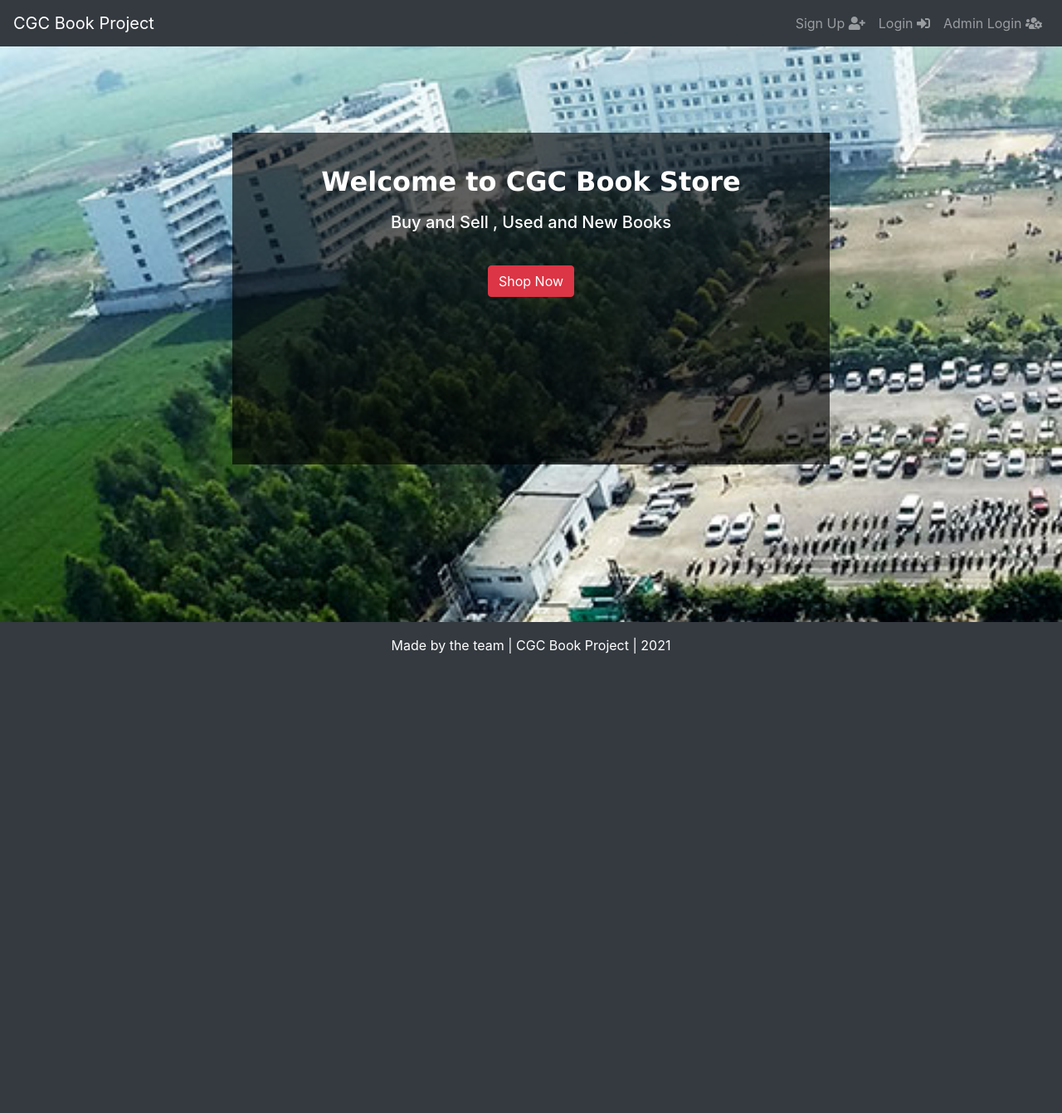
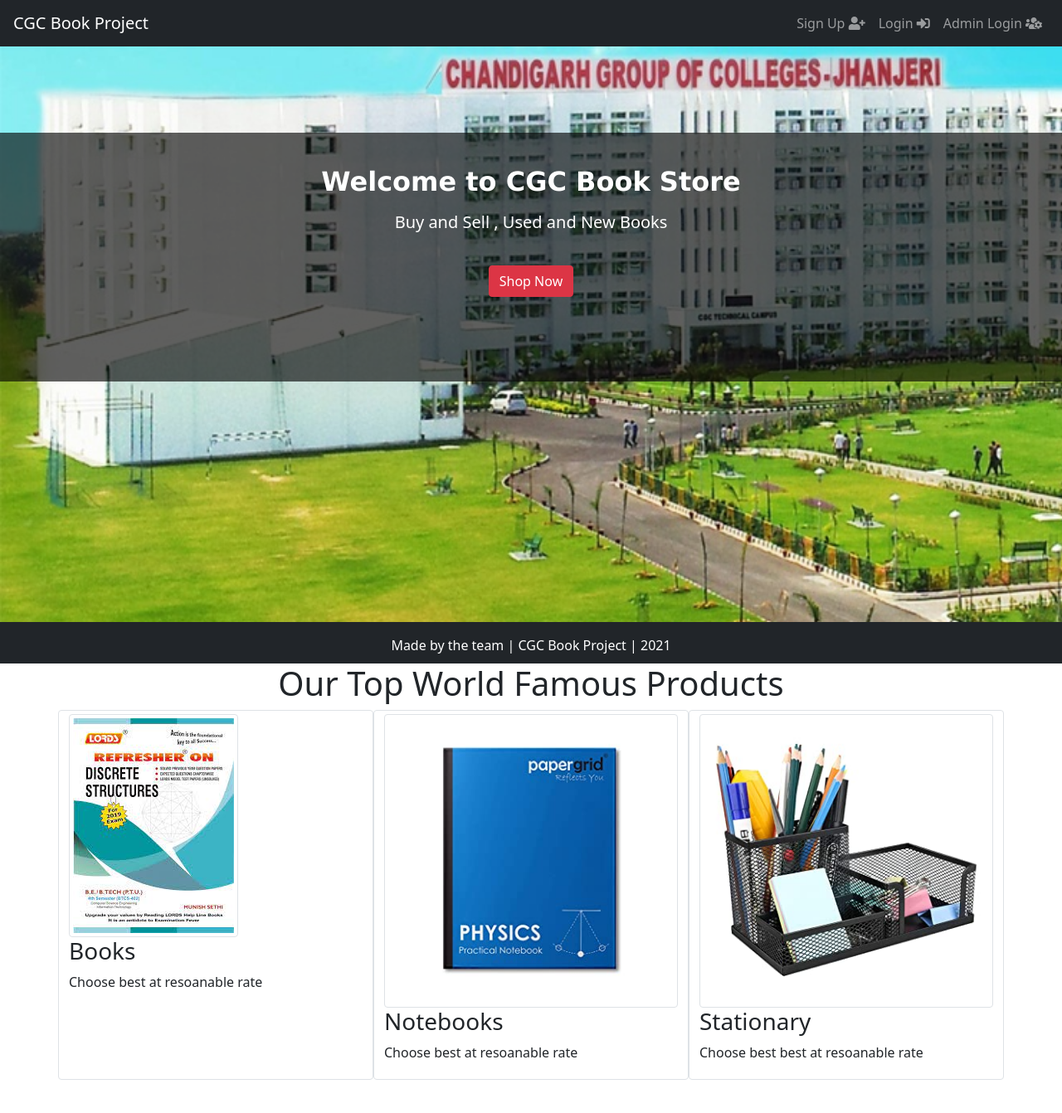
Before and after one commit to gillgurvijay01/CGC-Book-Project, a PHP site: page / in a window 1280 px wide. Shown: the whole page at 83% size. Before the commit the page ends 788 px from the top, so only its background shows below. Run offline with PHP 8.4, Linux system fonts and the light colour scheme.

Commit message:
home page developed

```diff
--- a/css/opening.css
+++ b/css/opening.css
@@ -1,18 +1,17 @@
 
 .opening{
     background-image: url(../img/cgc.jpeg);
-    background-repeat: no-repeat;
-    background-size: cover;
+    background-size:cover;
     width: 100vw;
-    height: 100vh;
+    height:100vh;
     display: flex;
     flex-direction: column;
 }
 
 .main{
     background-color: rgba(0, 0, 0, 0.623);
-    height: 50vh;
-    width: 90vh;
+    height: 300px;
+    width: 100vw;
     top: 20vh;
     position: relative;
     align-self: center;
@@ -33,3 +32,6 @@
     margin-top: 10px;
     margin-bottom: 40px;
 }
+div.container{
+    margin-bottom: 40px;
+}
--- a/index.php
+++ b/index.php
@@ -7,6 +7,8 @@
     <link rel="stylesheet" href="https://maxcdn.bootstrapcdn.com/bootstrap/4.0.0/css/bootstrap.min.css" integrity="sha384-Gn5384xqQ1aoWXA+058RXPxPg6fy4IWvTNh0E263XmFcJlSAwiGgFAW/dAiS6JXm" crossorigin="anonymous">
 <script src="https://maxcdn.bootstrapcdn.com/bootstrap/4.0.0/js/bootstrap.min.js" integrity="sha384-JZR6Spejh4U02d8jOt6vLEHfe/JQGiRRSQQxSfFWpi1MquVdAyjUar5+76PVCmYl" crossorigin="anonymous"></script>
     <title>Home Page</title>
+    <link rel="stylesheet" href="https://cdn.jsdelivr.net/npm/bootstrap-icons@1.5.0/font/bootstrap-icons.css">
+    <link href="https://cdn.jsdelivr.net/npm/bootstrap@5.0.2/dist/css/bootstrap.min.css" rel="stylesheet" integrity="sha384-EVSTQN3/azprG1Anm3QDgpJLIm9Nao0Yz1ztcQTwFspd3yD65VohhpuuCOmLASjC" crossorigin="anonymous">
     <link rel="stylesheet" href="https://cdnjs.cloudflare.com/ajax/libs/font-awesome/5.15.4/css/all.min.css" integrity="sha512-1ycn6IcaQQ40/MKBW2W4Rhis/DbILU74C1vSrLJxCq57o941Ym01SwNsOMqvEBFlcgUa6xLiPY/NS5R+E6ztJQ==" crossorigin="anonymous" referrerpolicy="no-referrer" />
     <link rel="stylesheet" type="text/css" href="css/opening.css">
   </head>
@@ -31,9 +33,9 @@
   </div>
 </nav>
 
-<div class="opening">
+<div class="opening col-xs-1">
 
-<div class="main">
+<div class="main  col-xs-1">
   <h2>Welcome to CGC Book Store</h2>
 
   <h5>Buy and Sell , Used and New Books</h5>
@@ -47,8 +49,25 @@
 
 
 </div>
-
-
+<div class="container">
+         <h1 class="text-center">Our Top World Famous Products</h1>
+         <div class="row">
+             <div class="col-md-4 img-thumbnail" >
+                <img src="img/book1.jpeg" alt="" class="img-thumbnail">
+                <h3>Books</h3>
+                <p>Choose best at resoanable rate</p>
+             </div>
+             <div class="col-md-4  img-thumbnail" >
+                <img src="img/notebooks.jpg" alt="" class="img-thumbnail">
+                <h3>Notebooks</h3>
+                <p>Choose best at resoanable rate</p>
+             </div>
+             <div class="col-md-4 img-thumbnail" >
+                <img src="img/stationary.jpg" alt="" class="img-thumbnail">
+                <h3>Stationary</h3>
+                <p>Choose best best at resoanable rate</p>
+             </div>
+         </div>
 
 
 <?php
```
Also changed, not shown: img/book1.jpeg (added), img/cgc.jpeg, img/notebooks.jpg (added), img/stationary.jpg (added).
